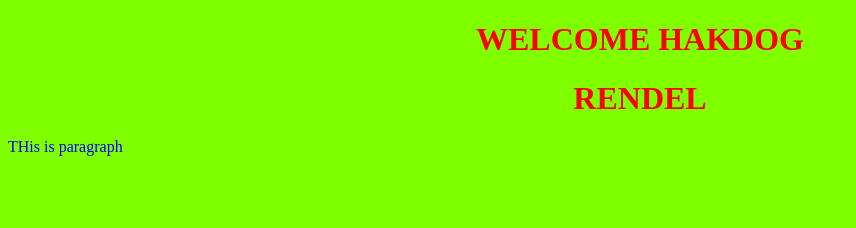
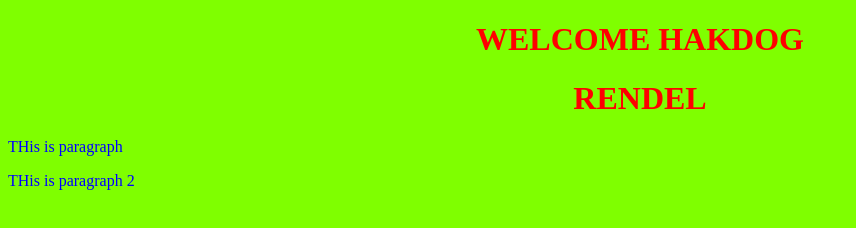
Before and after one commit to jgerongco14/SAMPLE, a plain HTML site: page index.html in a window 1280 px wide. Shown: the whole page, without its empty margins (0-856 px from the left). Drawn offline with Linux system fonts and the light colour scheme.

Commit message:
updated code2

```diff
--- a/index.html
+++ b/index.html
@@ -14,6 +14,7 @@
     <h1> RENDEL </h1>
 
     <p>THis is paragraph</p>
+    <p>THis is paragraph 2 </p>
 
 </body>
 </html>
```
